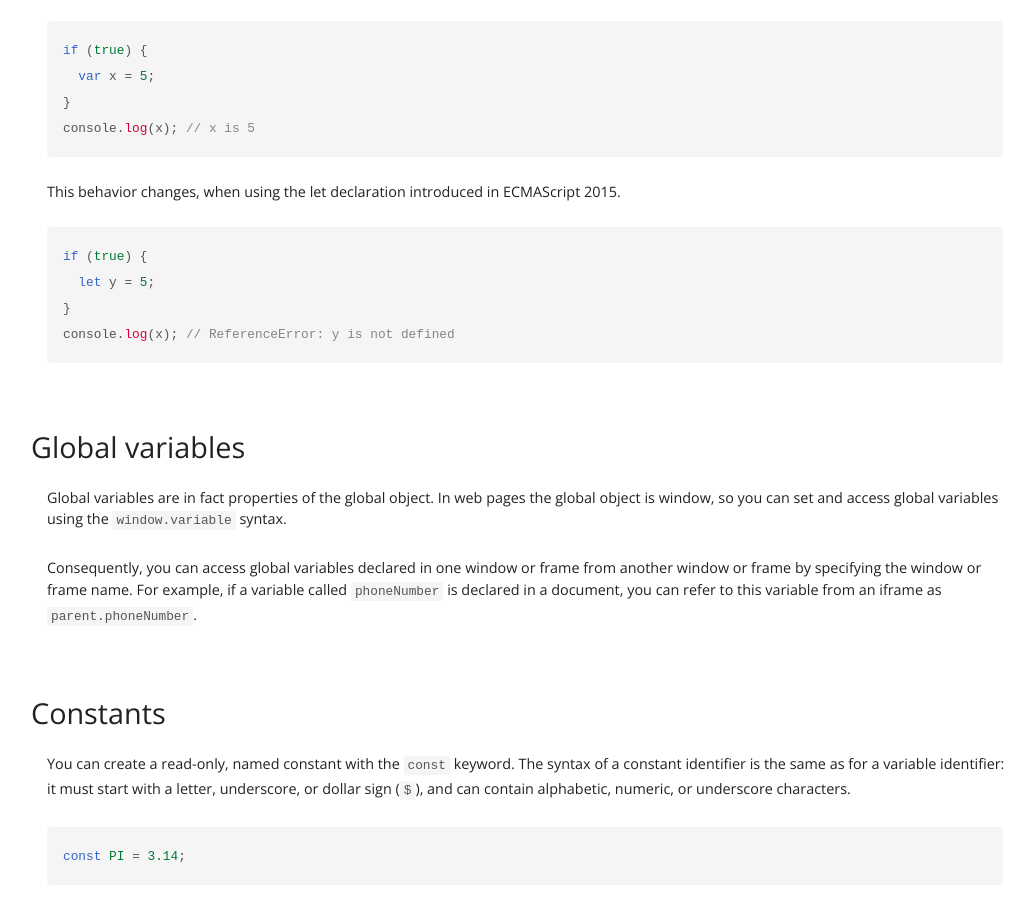
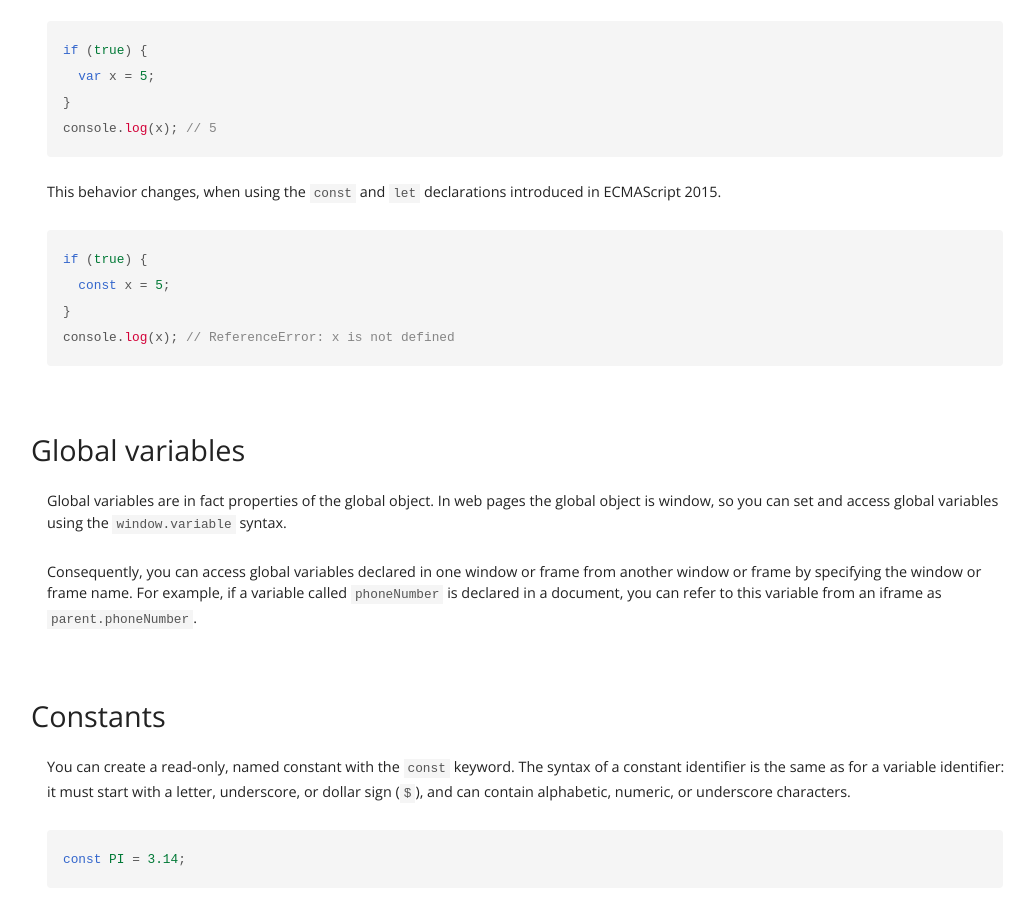
Before and after one commit to davidagredano/javascript-documentation-page, a plain HTML site: page index.html in a window 1280 px wide. Shown: the part 2202-3108 px from the top of the page, without its empty margins (9-1043 px from the left). Drawn offline with nearby package versions, Linux system fonts and the light colour scheme.

Commit message:
Fixed a typo in index.html
I corrected an error in the variable names of the example code around line 397 of the index.html file.

```diff
--- a/index.html
+++ b/index.html
@@ -377,23 +377,25 @@
             <span class="text--green">5</span>; <br />
             } <br />
             console.<span class="text--red">log</span>(x);
-            <span class="text--gray">// x is 5</span>
+            <span class="text--gray">// 5</span>
           </code>
         </div>
         <p class="main-section__text-block">
-          This behavior changes, when using the let declaration introduced in
-          ECMAScript 2015.
+          This behavior changes, when using the
+          <code class="main-section__inline-code">const</code> and
+          <code class="main-section__inline-code">let</code> declarations
+          introduced in ECMAScript 2015.
         </p>
         <div class="main-section__code-block">
           <code class="main-section__code-text">
             <span class="text--blue">if</span> (<span class="text--green"
               >true</span
             >) { <br />
-            &nbsp <span class="text--blue">let</span> y =
+            &nbsp <span class="text--blue">const</span> x =
             <span class="text--green">5</span>; <br />
             } <br />
             console.<span class="text--red">log</span>(x);
-            <span class="text--gray">// ReferenceError: y is not defined</span>
+            <span class="text--gray">// ReferenceError: x is not defined</span>
           </code>
         </div>
       </section>
```
